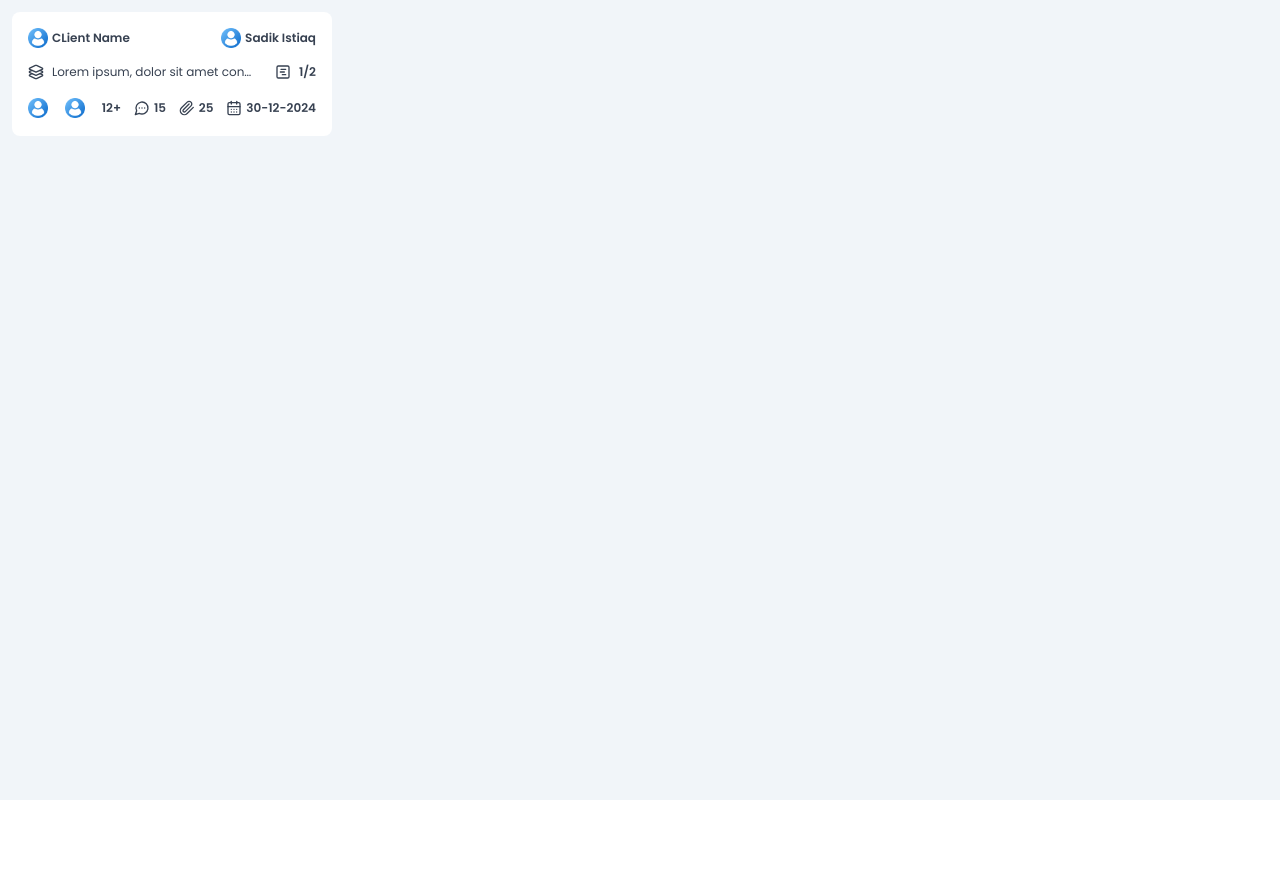
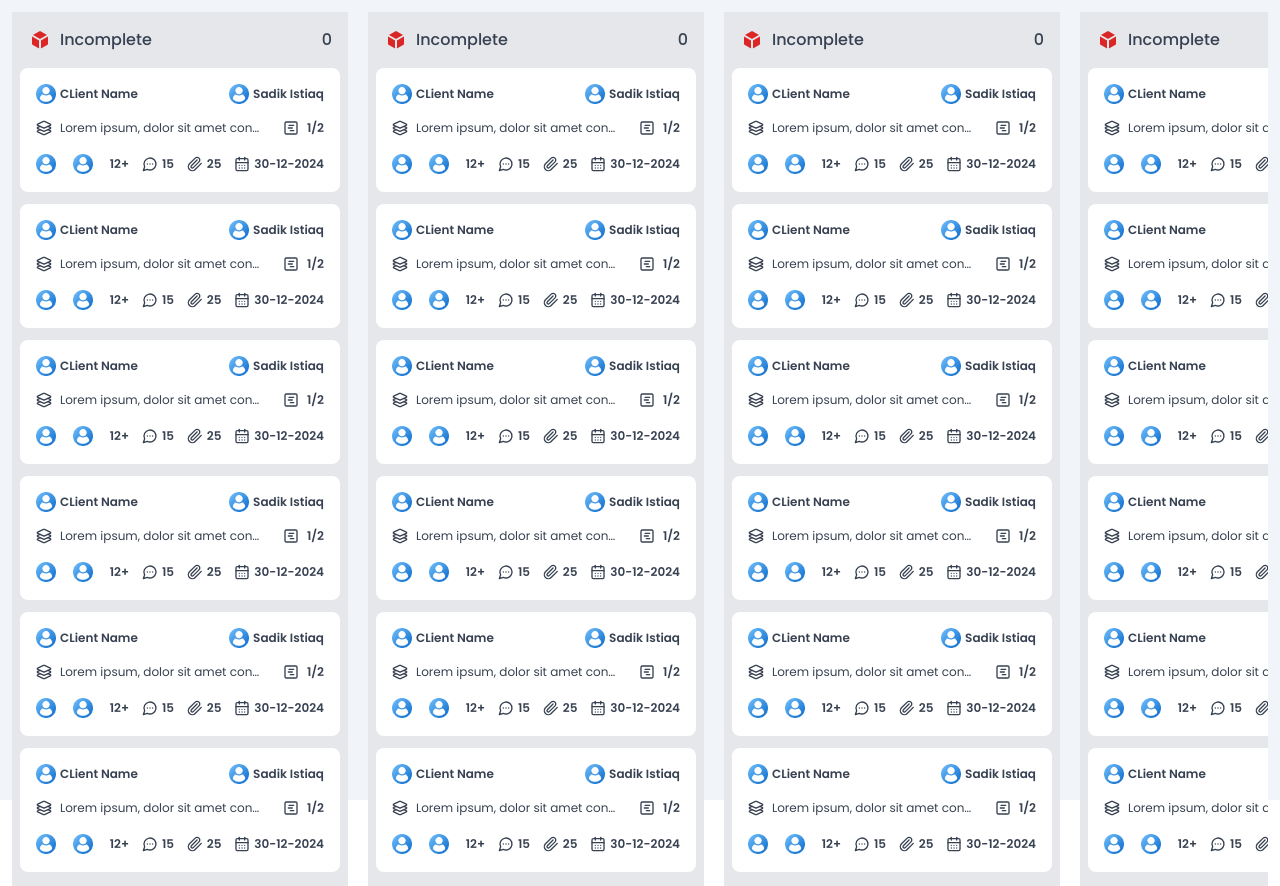
Before and after one commit to abdullah-mamun369/task-for-seopage1, a React (Vite) app: page / in a window 1280 px wide. Before the commit the page ends 800 px from the top, so only its background shows below. Built offline with nearby package versions, Linux system fonts and the light colour scheme.

Commit message:
Scroll x & y is completed

```diff
--- a/src/components/layout/ui/Card.tsx
+++ b/src/components/layout/ui/Card.tsx
@@ -3,7 +3,7 @@ import userImage from "../../../assets/images/1.png"
 
 const Card = () => {
     return (
-        <div className="w-80 h-fit bg-white p-4 rounded-lg">
+        <div className="w-80 h-fit bg-white p-4 rounded-lg mb-3">
             <div>
                 <div className="flex justify-between mb-3">
                     <div className="flex justify-center items-center">
--- /dev/null
+++ b/src/pages/Completed.tsx
@@ -0,0 +1,32 @@
+import Card from "@/components/layout/ui/Card";
+import { Box } from "lucide-react";
+
+
+const Completed = () => {
+    return (
+        <div className=" bg-gray-200 p-2 ">
+            <div className="flex justify-between mb-2 p-2">
+                <div className="flex">
+                    <Box className="shrink-0 mr-2 w-6 text-gray-200 fill-red-600" />
+                    <h2 className="font-medium text-gray-700">Incomplete</h2>
+                </div>
+                <p className="font-medium text-gray-700">0</p>
+            </div>
+            <div className="max-h-[810px] overflow-auto overflow-x-hidden">
+                <Card />
+                <Card />
+                <Card />
+                <Card />
+                <Card />
+                <Card />
+                <Card />
+                <Card />
+                <Card />
+                <Card />
+                <Card />
+            </div>
+        </div>
+    );
+};
+
+export default Completed;
--- /dev/null
+++ b/src/pages/Doing.tsx
@@ -0,0 +1,31 @@
+import Card from "@/components/layout/ui/Card";
+import { Box } from "lucide-react";
+
+const Doing = () => {
+    return (
+        <div className=" bg-gray-200 p-2 ">
+            <div className="flex justify-between mb-2 p-2">
+                <div className="flex">
+                    <Box className="shrink-0 mr-2 w-6 text-gray-200 fill-red-600" />
+                    <h2 className="font-medium text-gray-700">Incomplete</h2>
+                </div>
+                <p className="font-medium text-gray-700">0</p>
+            </div>
+            <div className="max-h-[810px] overflow-auto overflow-x-hidden">
+                <Card />
+                <Card />
+                <Card />
+                <Card />
+                <Card />
+                <Card />
+                <Card />
+                <Card />
+                <Card />
+                <Card />
+                <Card />
+            </div>
+        </div>
+    );
+};
+
+export default Doing;
--- /dev/null
+++ b/src/pages/InCompleted.tsx
@@ -0,0 +1,32 @@
+import Card from "@/components/layout/ui/Card";
+import { Box } from "lucide-react";
+
+
+const InCompleted = () => {
+    return (
+        <div className=" bg-gray-200 p-2 ">
+            <div className="flex justify-between mb-2 p-2">
+                <div className="flex">
+                    <Box className="shrink-0 mr-2 w-6 text-gray-200 fill-red-600" />
+                    <h2 className="font-medium text-gray-700">Incomplete</h2>
+                </div>
+                <p className="font-medium text-gray-700">0</p>
+            </div>
+            <div className="max-h-[810px] overflow-auto overflow-x-hidden">
+                <Card />
+                <Card />
+                <Card />
+                <Card />
+                <Card />
+                <Card />
+                <Card />
+                <Card />
+                <Card />
+                <Card />
+                <Card />
+            </div>
+        </div>
+    );
+};
+
+export default InCompleted;
--- /dev/null
+++ b/src/pages/OverDate.tsx
@@ -0,0 +1,31 @@
+import Card from "@/components/layout/ui/Card";
+import { Box } from "lucide-react";
+
+const OverDate = () => {
+    return (
+        <div className=" bg-gray-200 p-2 ">
+            <div className="flex justify-between mb-2 p-2">
+                <div className="flex">
+                    <Box className="shrink-0 mr-2 w-6 text-gray-200 fill-red-600" />
+                    <h2 className="font-medium text-gray-700">Incomplete</h2>
+                </div>
+                <p className="font-medium text-gray-700">0</p>
+            </div>
+            <div className="max-h-[810px] overflow-auto overflow-x-hidden">
+                <Card />
+                <Card />
+                <Card />
+                <Card />
+                <Card />
+                <Card />
+                <Card />
+                <Card />
+                <Card />
+                <Card />
+                <Card />
+            </div>
+        </div>
+    );
+};
+
+export default OverDate;
--- /dev/null
+++ b/src/pages/ToDo.tsx
@@ -0,0 +1,32 @@
+import Card from "@/components/layout/ui/Card";
+import { Box } from "lucide-react";
+
+
+const ToDo = () => {
+    return (
+        <div className=" bg-gray-200 p-2 ">
+            <div className="flex justify-between mb-2 p-2">
+                <div className="flex">
+                    <Box className="shrink-0 mr-2 w-6 text-gray-200 fill-red-600" />
+                    <h2 className="font-medium text-gray-700">Incomplete</h2>
+                </div>
+                <p className="font-medium text-gray-700">0</p>
+            </div>
+            <div className="max-h-[810px] overflow-auto overflow-x-hidden">
+                <Card />
+                <Card />
+                <Card />
+                <Card />
+                <Card />
+                <Card />
+                <Card />
+                <Card />
+                <Card />
+                <Card />
+                <Card />
+            </div>
+        </div>
+    );
+};
+
+export default ToDo;
--- a/src/pages/ToDoList.tsx
+++ /dev/null
@@ -1,13 +0,0 @@
-import Card from "../components/layout/ui/Card";
-
-
-const ToDoList = () => {
-    return (
-        <div className="h-screen flex gap-5 p-3 bg-slate-100">
-            <Card />
-        </div>
-
-    );
-};
-
-export default ToDoList;
--- /dev/null
+++ b/src/pages/ToDosList.tsx
@@ -0,0 +1,27 @@
+
+import Completed from "./Completed";
+import Doing from "./Doing";
+import InCompleted from "./InCompleted";
+import OverDate from "./OverDate";
+import ToDo from "./ToDo";
+import UnderReview from "./UnderReview";
+
+
+const ToDosList = () => {
+    return (
+        <div className=" bg-slate-100 p-3 h-screen w-screen sticky top-0 left-0">
+            <div className="flex flex-row overflow-y-auto gap-5 ">
+                <InCompleted />
+                <ToDo />
+                <Doing />
+                <UnderReview />
+                <Completed />
+                <OverDate />
+            </div>
+        </div>
+
+
+    );
+};
+
+export default ToDosList;
--- /dev/null
+++ b/src/pages/UnderReview.tsx
@@ -0,0 +1,32 @@
+import Card from "@/components/layout/ui/Card";
+import { Box } from "lucide-react";
+
+
+const UnderReview = () => {
+    return (
+        <div className=" bg-gray-200 p-2 ">
+            <div className="flex justify-between mb-2 p-2">
+                <div className="flex">
+                    <Box className="shrink-0 mr-2 w-6 text-gray-200 fill-red-600" />
+                    <h2 className="font-medium text-gray-700">Incomplete</h2>
+                </div>
+                <p className="font-medium text-gray-700">0</p>
+            </div>
+            <div className="max-h-[810px] overflow-auto overflow-x-hidden">
+                <Card />
+                <Card />
+                <Card />
+                <Card />
+                <Card />
+                <Card />
+                <Card />
+                <Card />
+                <Card />
+                <Card />
+                <Card />
+            </div>
+        </div>
+    );
+};
+
+export default UnderReview;
--- a/src/routes/routes.tsx
+++ b/src/routes/routes.tsx
@@ -1,6 +1,6 @@
 import { createBrowserRouter } from "react-router-dom";
 import App from "../App";
-import ToDoList from "../pages/ToDoList";
+import ToDosList from "../pages/ToDosList";
 
 const router = createBrowserRouter([
     {
@@ -9,7 +9,7 @@ const router = createBrowserRouter([
         children: [
             {
                 index: true,
-                element: <ToDoList />
+                element: <ToDosList />
             }
         ]
     }
```
